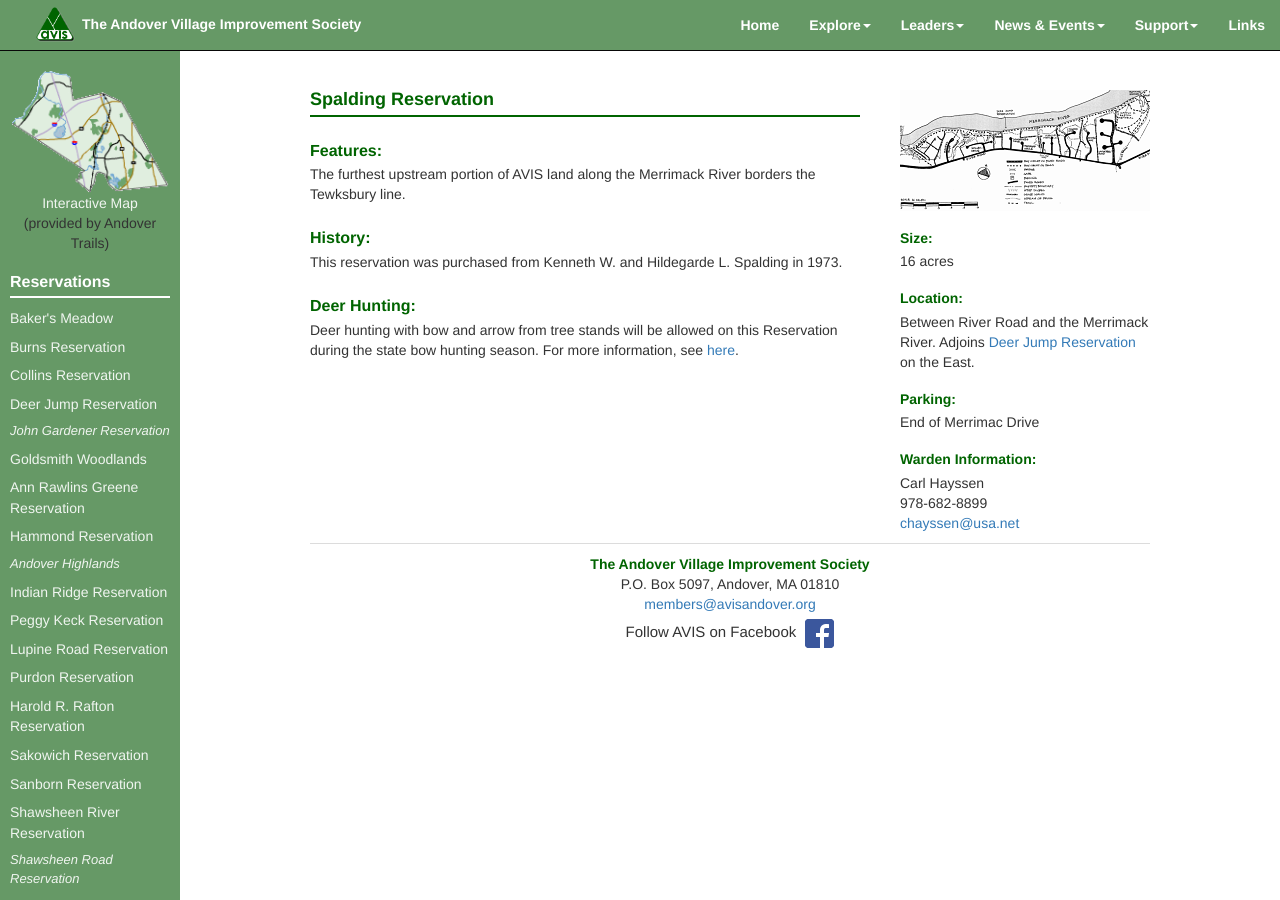
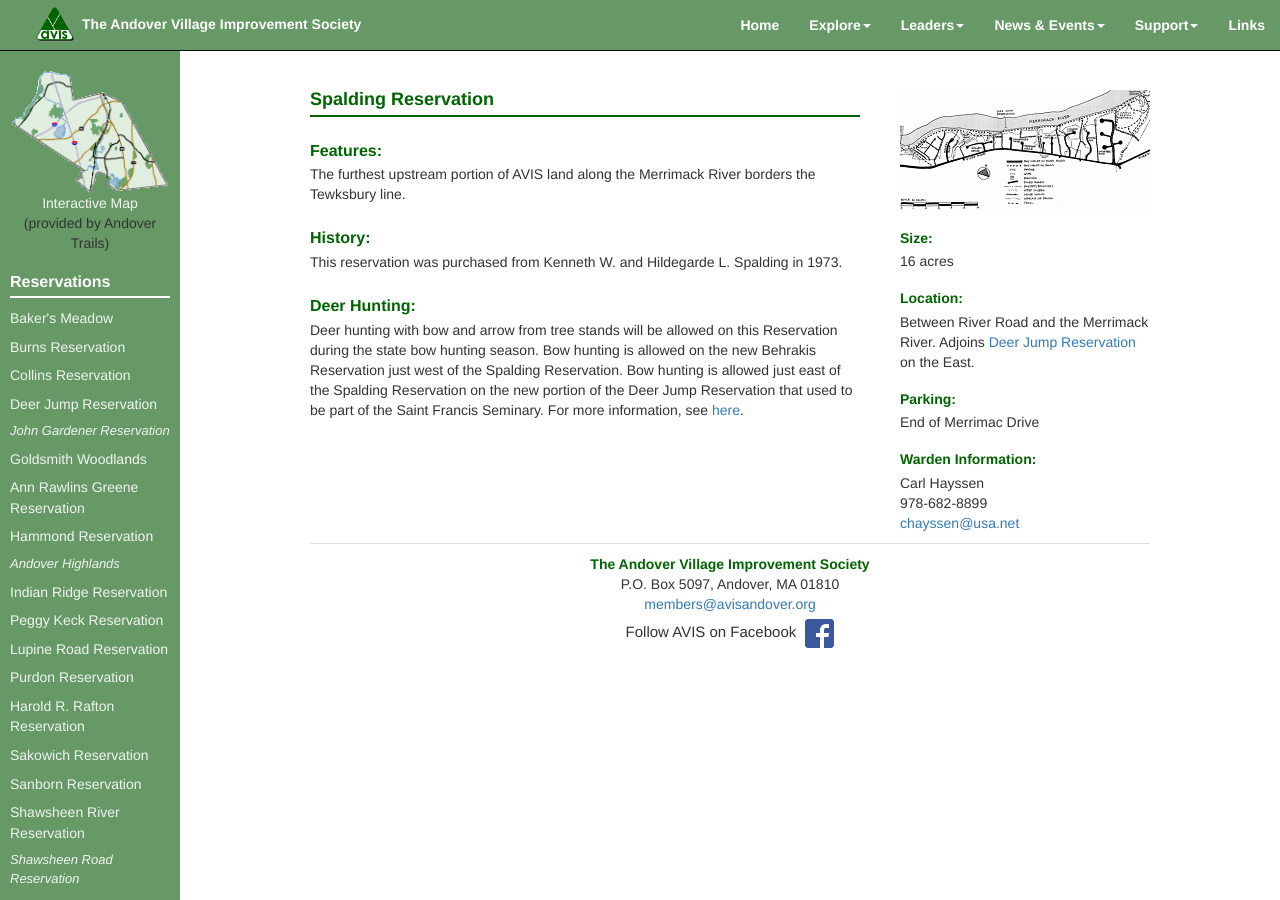
Before and after one commit to avisandover/avis-website, a Jekyll site: the page built from spalding.html, in a window 1280 px wide. Built offline with Jekyll 4.4.1, drawn with Linux system fonts in a browser that asks for light colours.

Commit message:
Added bow hunting information about Behrakis and former Saint Francis Seminary property. - RAF

```diff
--- a/spalding.html
+++ b/spalding.html
@@ -14,7 +14,7 @@
   <p>This reservation was purchased from Kenneth W. and Hildegarde L. Spalding in 1973.</p>
 
   <h4>Deer Hunting:</h4>
-  <p>Deer hunting with bow and arrow from tree stands will be allowed on this Reservation during the state bow hunting season. For more information, see <a href="/deer_hunting.html" target="_blank">here</a>.</p>
+  <p>Deer hunting with bow and arrow from tree stands will be allowed on this Reservation during the state bow hunting season. Bow hunting is allowed on the new Behrakis Reservation just west of the Spalding Reservation. Bow hunting is allowed just east of the Spalding Reservation on the new portion of the Deer Jump Reservation that used to be part of the Saint Francis Seminary.  For more information, see <a href="/deer_hunting.html" target="_blank">here</a>.</p>
 </div>
 
 <div class="reservation-side">
```
